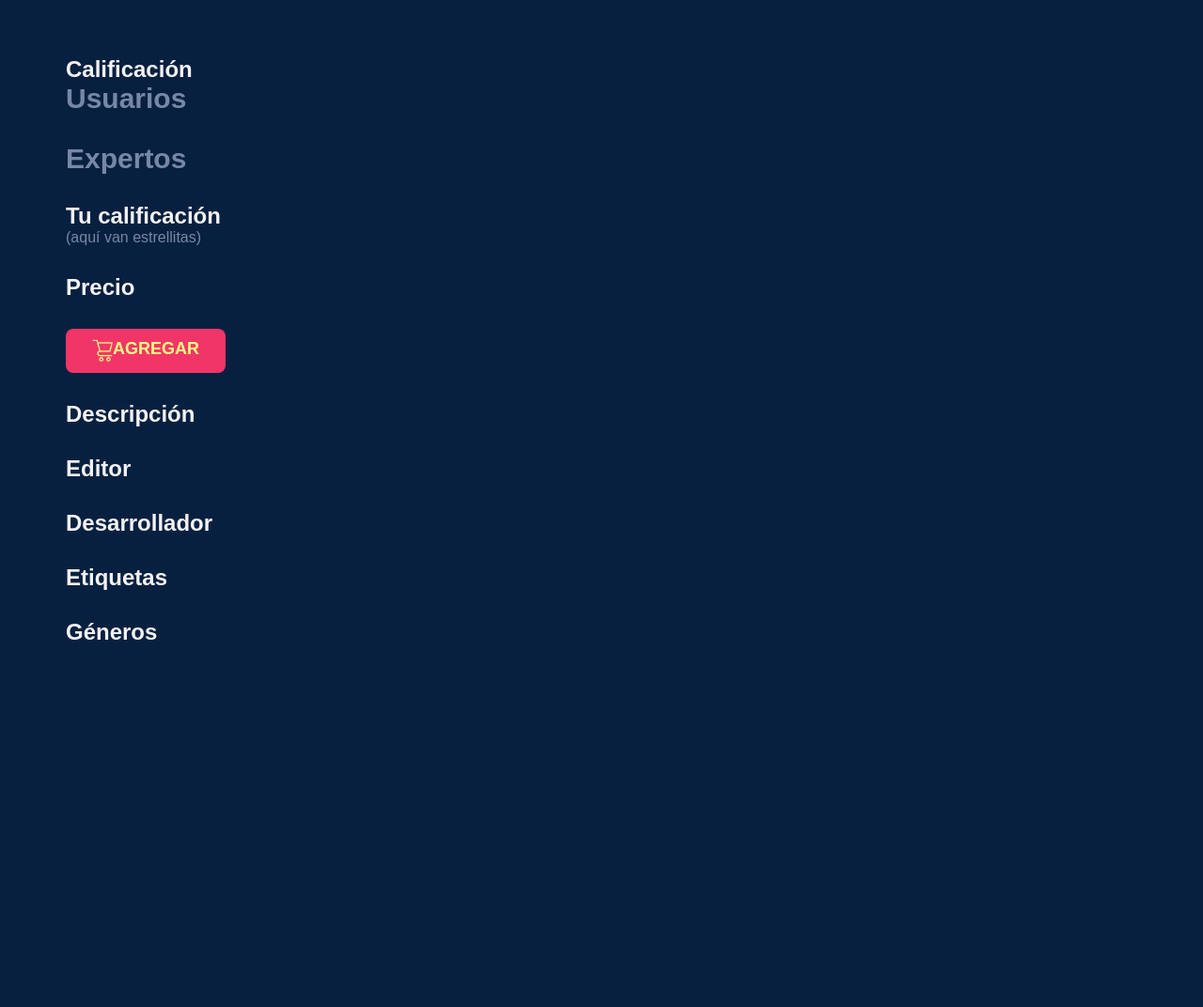
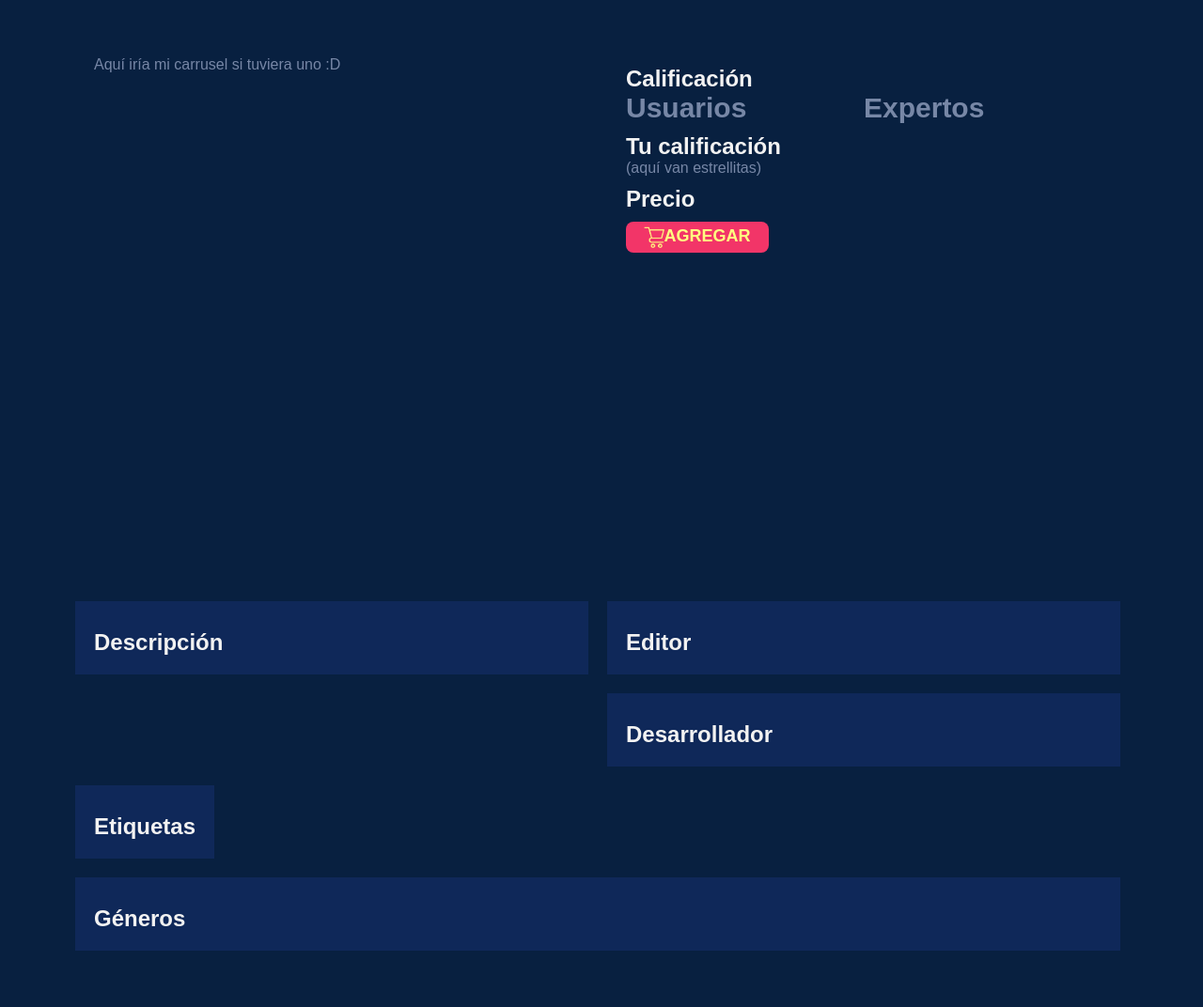
Before and after one commit to FranoCar/proyectoInterfaces, a Flask app: page /juego in a window 1280 px wide. Shown: the part 124-1196 px from the top of the page at 94% size. Before the commit the page ends 805 px from the top, so only its background shows below. Run offline with Flask 2, Linux system fonts and the light colour scheme; data comes from the database, SQL or seed files in the repository.

Commit message:
estilización de pagina juego

```diff
--- a/proyecto/app/static/styles/carrito.css
+++ b/proyecto/app/static/styles/carrito.css
@@ -39,7 +39,7 @@ hr.carrito {
 .btn-pagar-3 {
     padding: 1%;
     font-size: 18px;
-    width: 15%;
+    width: 30%;
     display: flex;
     justify-content: center;
     vertical-align: middle;
--- /dev/null
+++ b/proyecto/app/static/styles/juego.css
@@ -0,0 +1,59 @@
+.detalles {
+	background-color: #0F2859;
+	border: 10px solid #082040;
+	padding: 20px;
+}
+h2 {
+	margin-top: 10px;
+}
+.float-child {
+	width: 50%;
+	float: left;
+}
+#imagenes {
+	background-color: #082040;
+	height: 600px;
+	padding: 20px;
+	border-right: 10px solid #082040;
+}
+#detalles1 {
+    height: 600px;
+	padding: 20px;
+	border-left: 10px solid #082040;
+	background-color: #082040;
+}
+#detalles5{
+	clear: left;
+	display: inline-block ;
+}
+#detalles2{
+	text-align: justify;
+  	text-justify: inter-word;
+}
+#detalles5 p{
+	float: left;
+	padding: 4px;
+	background-color: #80F2E7;
+	color: #082040;
+	font-weight: bold;
+	position: relative;
+	margin-bottom: 5px;
+	padding-right: 13px;
+	margin-right: 25px;
+	border-radius: 5px;
+}
+#detalles5 p:after {
+  content: "";
+  position: absolute;
+  top: 4px;
+  right: -7px;
+  width: 19px;
+  height: 19px;
+  border-radius: 5px;
+  background-color: #80F2E7;
+  border-left: none;
+  border-bottom: none;
+  -webkit-transform: rotate(45deg);
+  -moz-transform: rotate(45deg);
+  transform: rotate(45deg);
+}
--- a/proyecto/app/templates/juego.html
+++ b/proyecto/app/templates/juego.html
@@ -9,6 +9,7 @@
 		<link rel="stylesheet" href="static/styles/carousel.css">
 		<link rel="stylesheet" href="static/styles/carrito.css">
 		<title>Catálogo</title>
+		<link rel="stylesheet" href="static/styles/juego.css">
 	</head>
 	<body>
 		<header class="header">
@@ -29,20 +30,31 @@
 			</div>
 		</header>
 		<div class="container">
+			<div class="detalles float-child" id="imagenes">
 				<h1>{{ juego[1] }}</h1>
+				<p>Aquí iría mi carrusel si tuviera uno :D</p>
+			</div>
 
-		<div class="detalles"id=detalles1>
+			<div class="detalles float-child"id=detalles1>
 				<h2>Calificación</h2>
+				<div class="float-child">
 					<a>Usuarios</a>
 					<h2>{{ juego[4] }}</h2>
+				</div>
+				<div class="float-child">
 					<a>Expertos</a>
 					<h2>{{ juego[5] }}</h2>
+				</div>
 				<h2>Tu calificación</h2>
 				<p>(aquí van estrellitas)</p>
 				<h2>Precio</h2>
 				{% if juego[7] != juego[6] %}
+				<div class="float-child">
 					<h2><s>{{ juego[6] }}</s></h2>
+				</div>
+				<div class="float-child">
 					<h2>{{ juego[7] }}</h2>
+				</div>
 				{% else %}
 				<h2>{{ juego[6] }}</h2>
 				{% endif %}
@@ -51,10 +63,11 @@
 					AGREGAR
 				</button>
 			</div>
-		<div class="detalles" id="detalles2">
+			<div class="detalles float-child" id="detalles2">
 				<h2>Descripción</h2>
 				<p>{{ juego[3] }}</p>
 			</div>
+			<div class="float-child">
 				<div class="detalles" id="detalles3">
 					<h2>Editor</h2>
 					{% for editor in editores %}
@@ -66,6 +79,7 @@
 					{% for desarrollador in desarrolladores %}
 						<p>{{ desarrollador[0] }}</p>
 					{% endfor %}
+				</div>
 			</div>
 			<div class="detalles" id="detalles5">
 				<h2>Etiquetas</h2>
```
Lines whose indentation alone changed are shown as unchanged.
